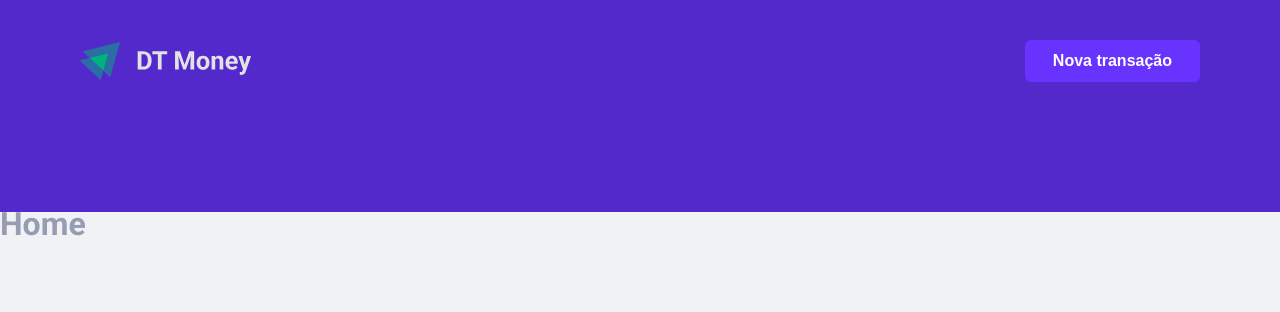
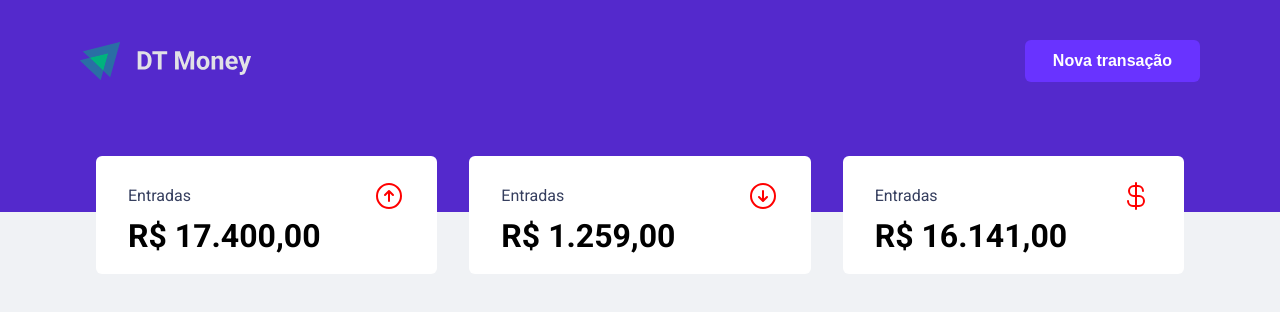
Before and after one commit to Hugovarellaa/Novo, a React (Vite) app in the folder web/: page / in a window 1280 px wide. Shown: the top 312 px of the page. Built offline with nearby package versions, Linux system fonts and the light colour scheme.

Commit message:
chore: Started Home page

```diff
--- a/web/src/pages/Home/index.tsx
+++ b/web/src/pages/Home/index.tsx
@@ -1,9 +1,10 @@
+import { Dashboard } from '../../components/Dashboard'
 import { Container } from './styles'
 
 export function Home() {
 	return (
 		<Container>
-			<h1>Home</h1>
+			<Dashboard />
 		</Container>
 	)
 }
```
